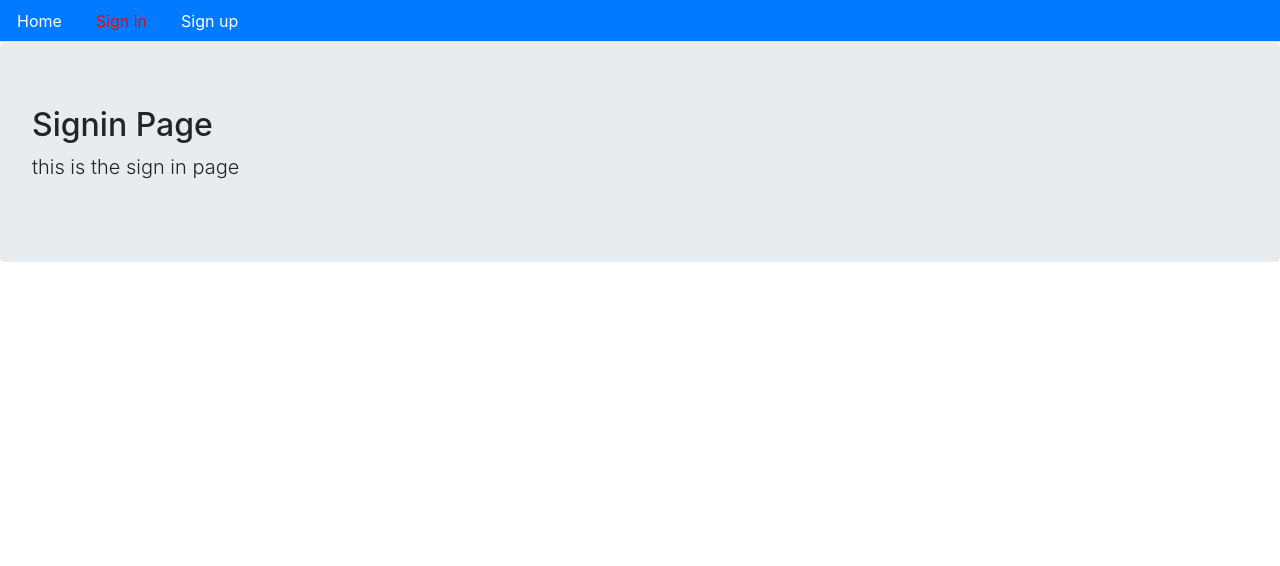
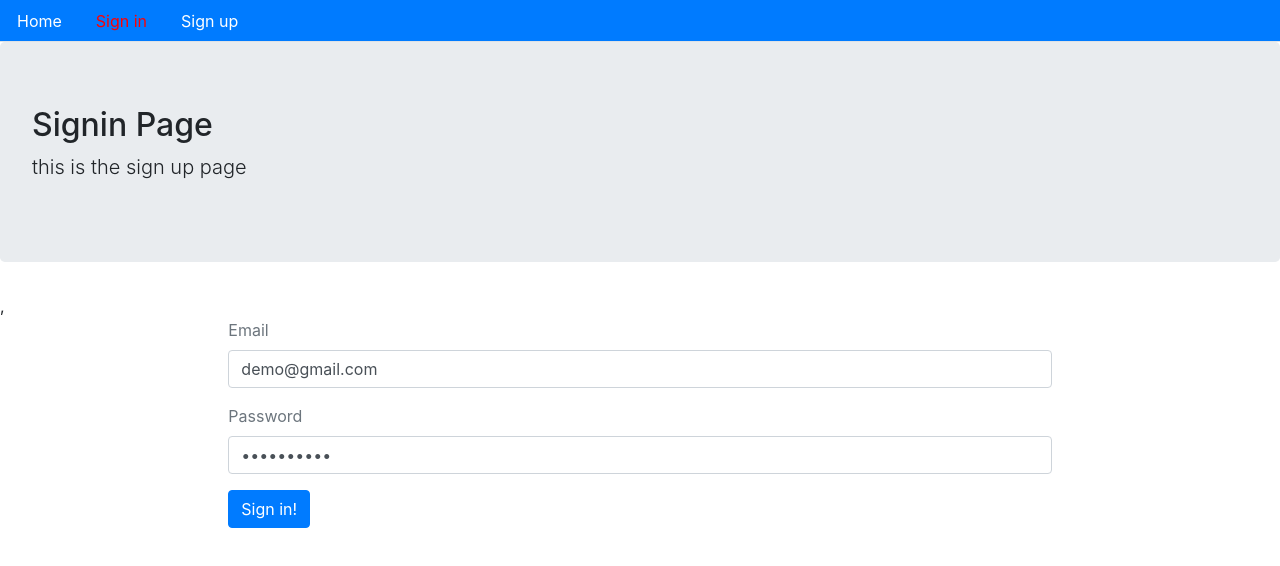
Before and after one commit to elrashid24/E-Commerce, a React (Create React App) app in the folder frontend/: page /signin in a window 1280 px wide. Shown: the top 566 px of the page. Built offline with nearby package versions, Linux system fonts and the light colour scheme.

Commit message:
saving jwt in local storage

```diff
--- a/frontend/src/auth_api/index.js
+++ b/frontend/src/auth_api/index.js
@@ -12,3 +12,25 @@
           })
           .catch(err => console.log(err));
   };
+
+  export const signIn = user => {
+      return fetch(`http://localhost:8000/signin`, {
+              method: `POST`,
+              headers: {
+                  Accept: "application/json",
+                  "Content-Type": "application/json"
+              },
+              body: JSON.stringify(user)
+          })
+          .then(response => {
+              return response.json();
+          })
+          .catch(err => console.log(err));
+  };
+
+  export const authenticate = (data, next) => {
+      if (typeof window !== 'undefined') {
+          localStorage.setItem('jwt', JSON.stringify(data))
+          next()
+      }
+  }
--- a/frontend/src/user/Signin.jsx
+++ b/frontend/src/user/Signin.jsx
@@ -1,7 +1,102 @@
-import React from "react";
+import React, { useState } from "react";
 import Layout from "../core/Layout";
+import { Redirect } from "react-router-dom";
+import { signIn } from "../auth_api/index";
+import { authenticate } from "../auth_api/index";
 const Signin = () => {
-  return <Layout title="Signin Page" description="this is the sign in page" />;
+  const [values, setValues] = useState({
+    email: "demo@gmail.com",
+    password: "demodemo22",
+    error: "",
+    loading: false,
+    redirectToRefferer: false
+  });
+
+  const { email, password, loading, error, redirectToRefferer } = values;
+
+  const handleChange = field => event => {
+    setValues({ ...values, error: false, [field]: event.target.value });
+  };
+
+  const handleSignin = e => {
+    e.preventDefault();
+    setValues({ ...values, error: false, loading: true });
+    signIn({ email, password }).then(res => {
+      if (res.error) {
+        setValues({ ...values, error: res.error, loading: false });
+      } else {
+        authenticate(res, () => {
+          setValues({
+            ...values,
+            redirectToRefferer: true
+          });
+        });
+      }
+    });
+  };
+
+  const showError = () => {
+    return (
+      <div
+        className="alert alert-danger"
+        style={{ display: error ? "" : "none" }}
+      >
+        {error}
+      </div>
+    );
+  };
+
+  const showLoading = () => {
+    return (
+      loading && (
+        <div className="alert alert-info">
+          <h2>Loading</h2>
+        </div>
+      )
+    );
+  };
+
+  const redirectUser = () => {
+    if (redirectToRefferer) {
+      return <Redirect to="/" />;
+    }
+  };
+
+  const signUpForm = () => {
+    return (
+      <form className="container col-md-8 offset-md-2">
+        <div className="form-group">
+          <label className="text-muted">Email</label>
+          <input
+            type="email"
+            value={email}
+            className="form-control"
+            onChange={handleChange("email")}
+          />
+        </div>
+        <div className="form-group">
+          <label className="text-muted">Password</label>
+          <input
+            type="password"
+            className="form-control"
+            value={password}
+            onChange={handleChange("password")}
+          />
+        </div>
+        <button className="btn btn-primary" onClick={handleSignin}>
+          Sign in!
+        </button>
+      </form>
+    );
+  };
+
+  return (
+    <div>
+      <Layout title="Signin Page" description="this is the sign up page" />
+      {showLoading()}
+      {showError()}, {redirectUser()}
+      {signUpForm()}
+    </div>
+  );
 };
-
 export default Signin;
```
Also changed, not shown: 1 other file (tests, documents, lock files or other folders).
